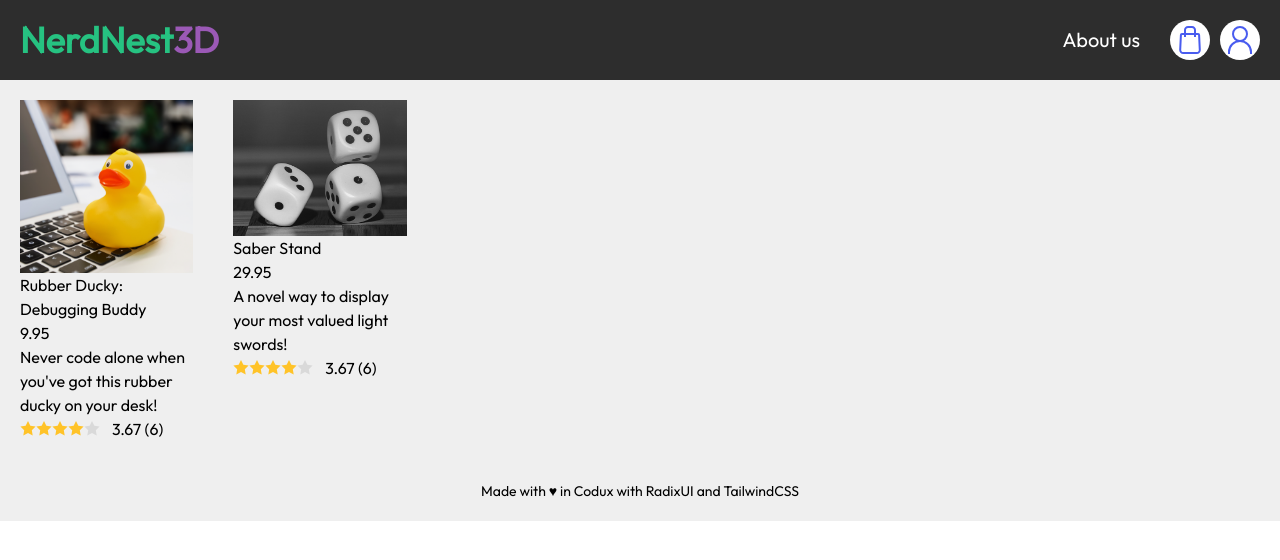
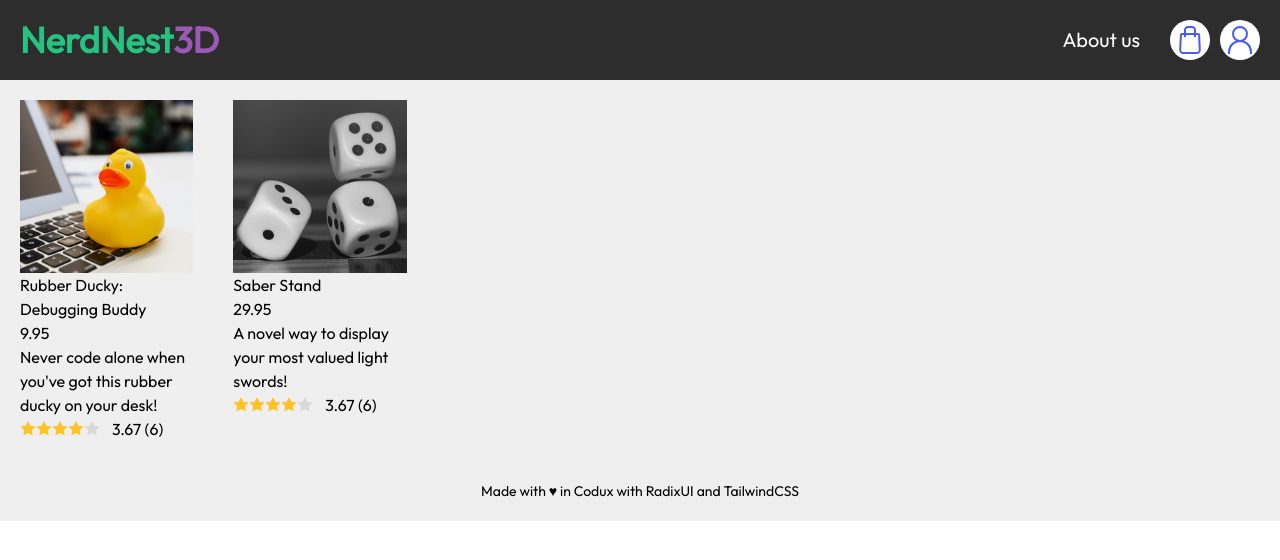
Before and after one commit to KingTingTheGreat/nerdnest3d, a React (Vite) app: page / in a window 1280 px wide. Shown: the top 560 px of the page. Built offline with nearby package versions, Linux system fonts and the light colour scheme.

Commit message:
standardize aspect ratio of preview images

```diff
--- a/src/components/preview.tsx
+++ b/src/components/preview.tsx
@@ -1,16 +1,16 @@
-// import * as AspectRatio from '@radix-ui/react-aspect-ratio';
+import * as AspectRatio from '@radix-ui/react-aspect-ratio';
 import type { Image } from '../types';
 
 export const Preview = ({ image }: { image: Image }) => {
     return (
         <div className="relative w-full">
-            {/* <AspectRatio.Root className="relative" key="active" ratio={1 / 1}> */}
-            <img
-                className="h-full bg-gray-med object-cover max-width-xs"
-                src={image.url}
-                alt={image.alt || image.title}
-            />
-            {/* </AspectRatio.Root> */}
+            <AspectRatio.Root className="relative" key="active" ratio={1 / 1}>
+                <img
+                    className="h-full bg-gray-med object-cover max-width-xs"
+                    src={image.url}
+                    alt={image.alt || image.title}
+                />
+            </AspectRatio.Root>
         </div>
     );
 };
```
